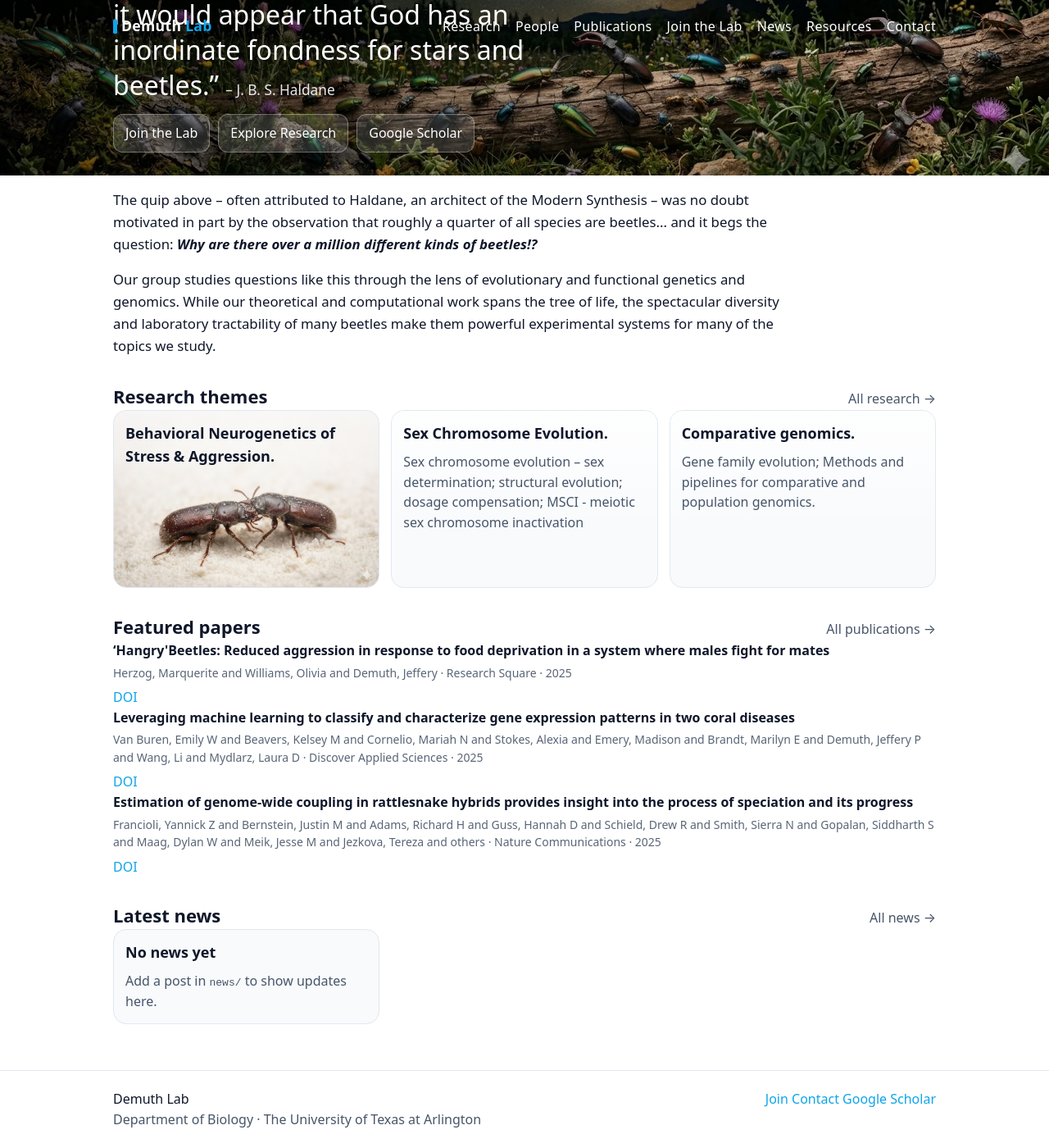
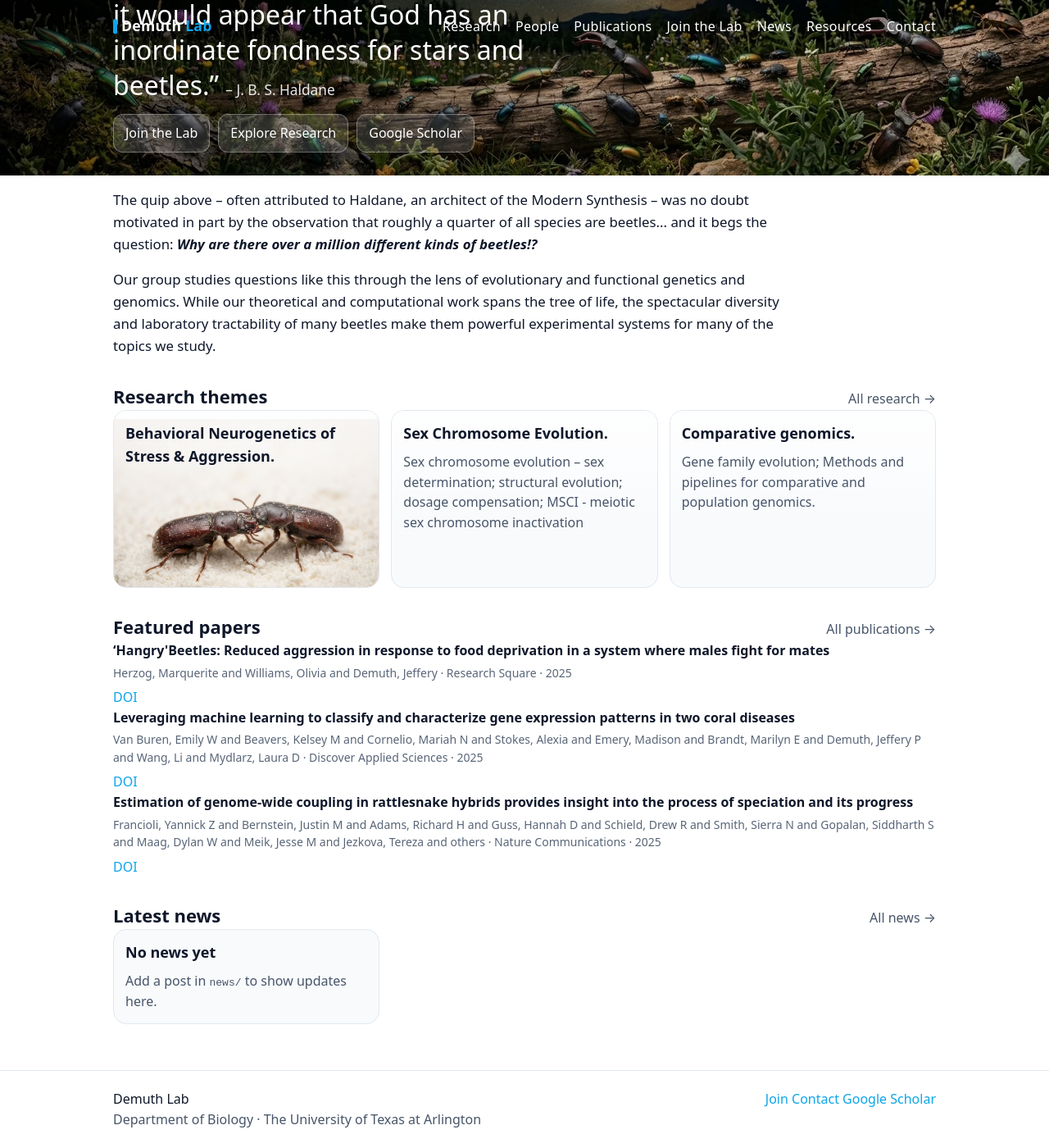
Before and after one commit to demuth-lab/demuth-lab.github.io, a Jekyll site: the page built from index.md, in a window 1280 px wide and 1400 px high, scrolled down 167 px. Shown: the whole window at 82% size. Built offline with Jekyll 4.4.1, drawn with Linux system fonts in a browser that asks for light colours.

Commit message:
Update main.css

```diff
--- a/assets/css/main.css
+++ b/assets/css/main.css
@@ -350,10 +350,10 @@ a:hover{
   inset:0;
 
   background-image:var(--card-img);
-  background-size:cover;
-  background-position:center 120%;
+  background-size:108%;
+  background-position:center center;
 
-  transform:scale(1);
+  transform:translateY(10px);
   transition:transform .45s ease;
 
   z-index:0;
@@ -378,7 +378,8 @@ a:hover{
 }
 
 .card-image:hover::before{
-  transform:scale(1.06);
+  transform:scale(1.06) translateY(4px);
+
 }
 
 .card-image h3,
```
